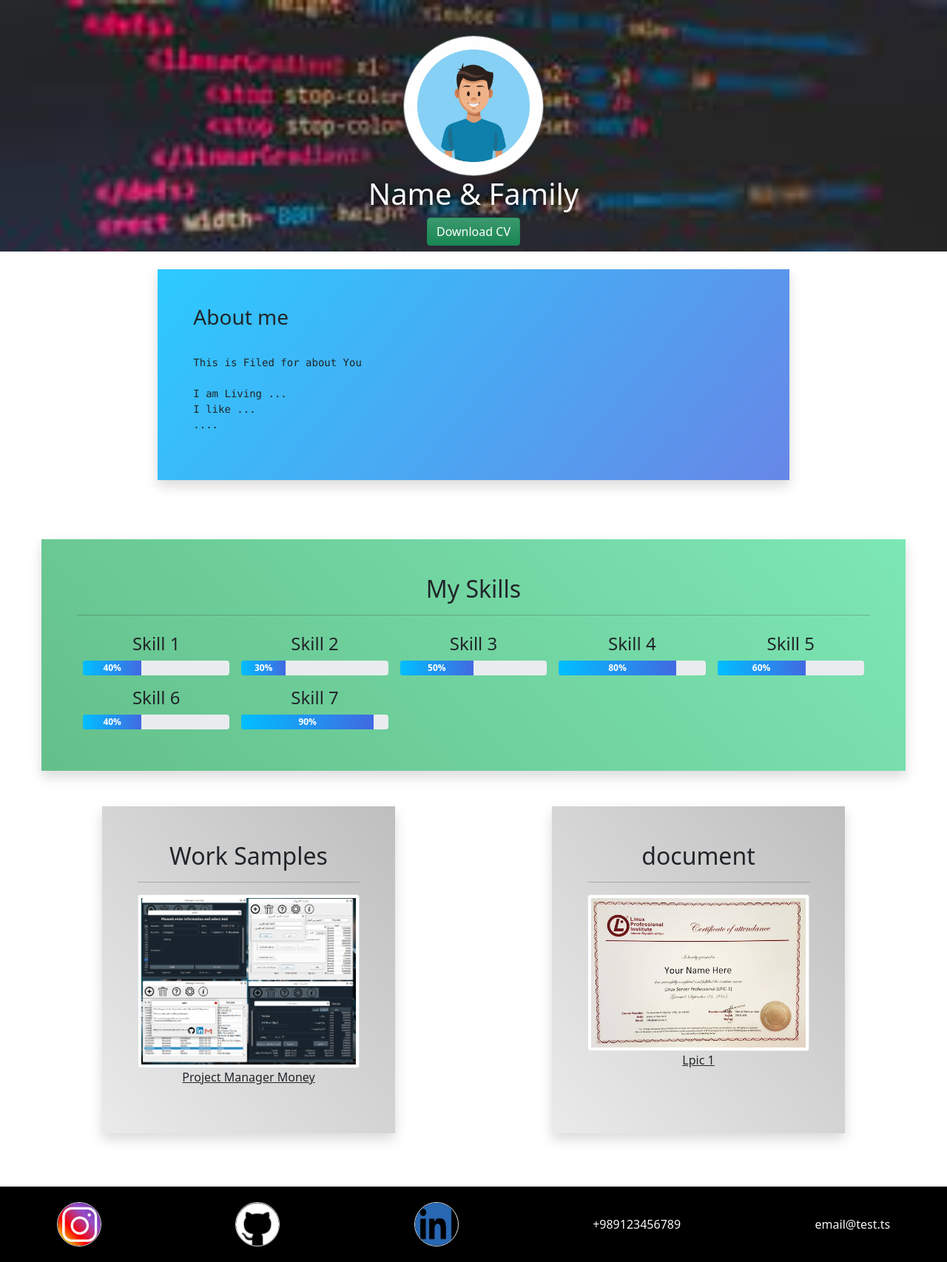
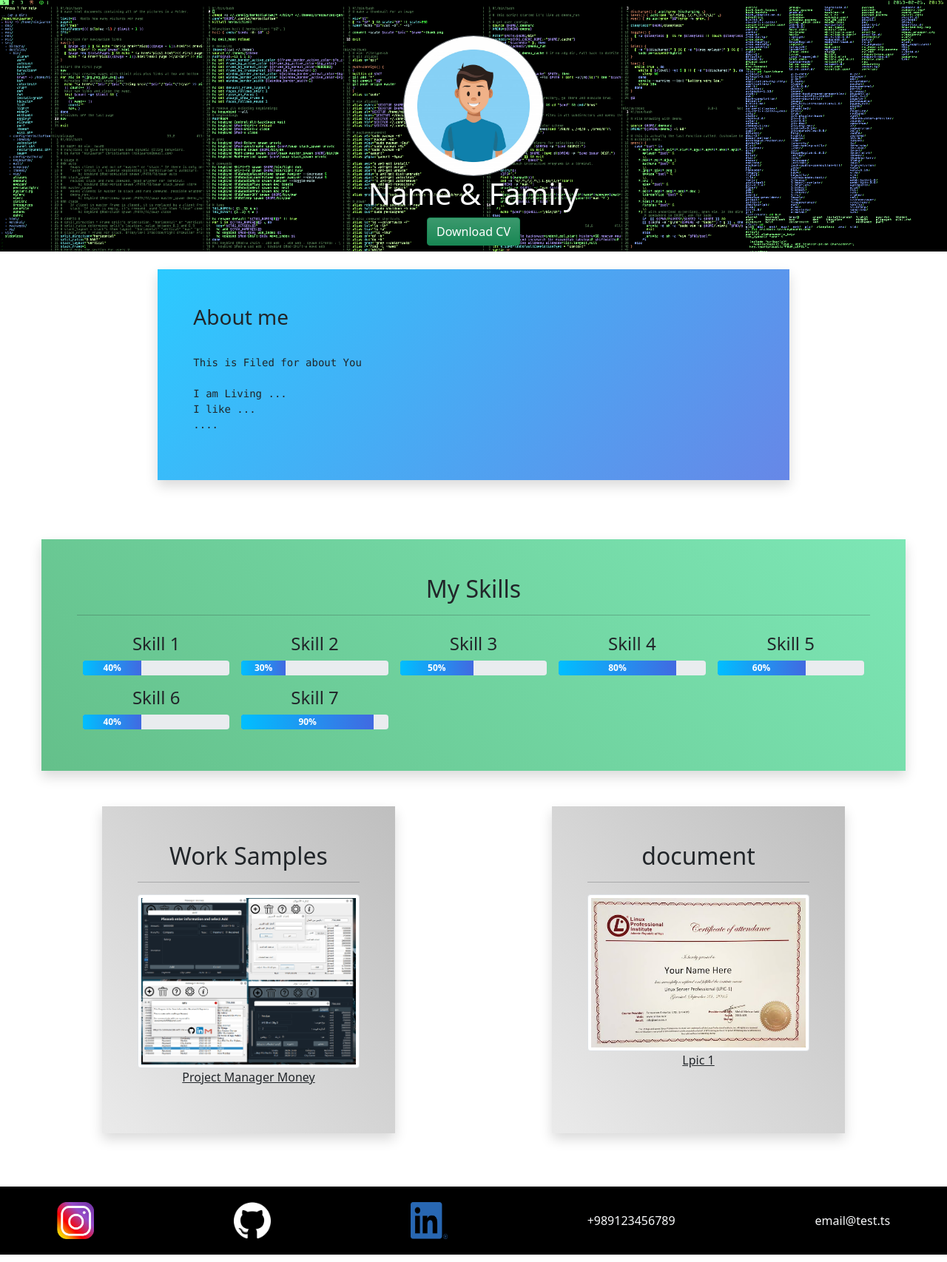
Before and after one commit to PooyaRezaee/Personal-Site, a Flask app: page / in a window 1280 px wide. Shown: the whole page at 74% size. Run offline with Flask 2, Linux system fonts and the light colour scheme; data comes from the database, SQL or seed files in the repository; both versions use the stored data as it was after the commit.

Commit message:
Change Images and css style for main page

```diff
--- a/static/styles/css/style.css
+++ b/static/styles/css/style.css
@@ -80,6 +80,12 @@ footer > div{
 
 #document , #workSamples{
     background-image: linear-gradient(-130deg ,rgba(136, 136, 136, 0.541),rgba(230, 230, 230, 0.829));
+}
+
+.img-contact{
+    width: 50px;
+    height: 50px;
+    /* object-fit:cover; */
 }
 /*  */
 
--- a/templates/home.html
+++ b/templates/home.html
@@ -49,7 +49,7 @@
             <div class="innderbox">
                 {% for work_sample in work_samples %}
                     {% if work_sample.link %}
-                        <a href="{{ work_sample.link }}" class="link-dark">
+                        <a href="{{ work_sample.link }}" class="link-dark" target="_blank">
                             <img src="{{ url_for('static' , filename=work_sample.url_image) }}" alt="{{ work_sample.title }}" class="img-thumbnail" width="300px" height="300px">
                             <p class="text-center">{{ work_sample.title }}</p>
                         </a>
@@ -76,7 +76,7 @@
             <div class="innderbox">
                 {% for document in documents %}
                     {% if document.link %}
-                        <a href="{{ document.link }}" class="link-dark">
+                        <a href="{{ document.link }}" class="link-dark" target="_blank">
                             <img src="{{ url_for('static' , filename=document.url_image) }}" alt="{{ document.title }}" class="img-thumbnail" width="300px" height="300px">
                             <p class="text-center">{{ document.title }}</p>
                         </a>
@@ -110,7 +110,7 @@
                 <li>
                     {% if contat_way.url_image %}
                         <a href="{{ contat_way.link }}" target="_blank">
-                            <img src="{{ url_for('static' , filename=contat_way.url_image) }}" alt="{{ contat_way.text }}" class="rounded-circle border border-1 " width="60px" height="60px">
+                            <img src="{{ url_for('static' , filename=contat_way.url_image) }}" alt="{{ contat_way.text }}" class="img-contact">
                         </a>
                     {% else %}
                         {{ contat_way.text }}
```
Also changed, not shown: database/data.db, static/images/Contact_ways/33079_download (1).png (deleted), static/images/Contact_ways/41199_download (1).jfif (deleted), static/images/Contact_ways/68375_download.png (deleted), static/images/Contact_ways/GitHub-Mark-Light-120px-plus.png (added), static/images/Contact_ways/LI-In-Bug.png (added), static/images/Contact_ways/instagram_logo.png (added), static/images/background.jpg, 1 other file.
